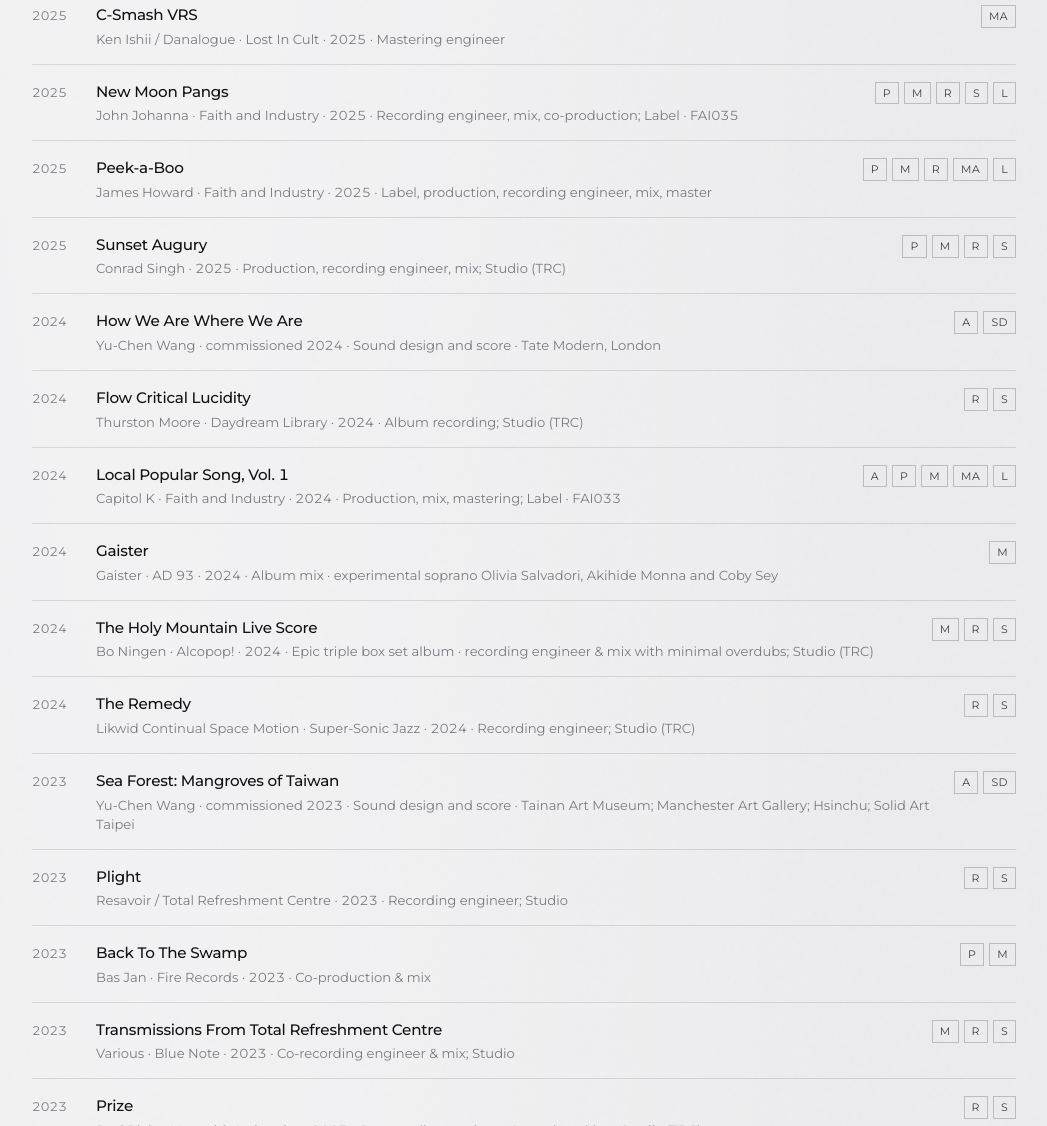
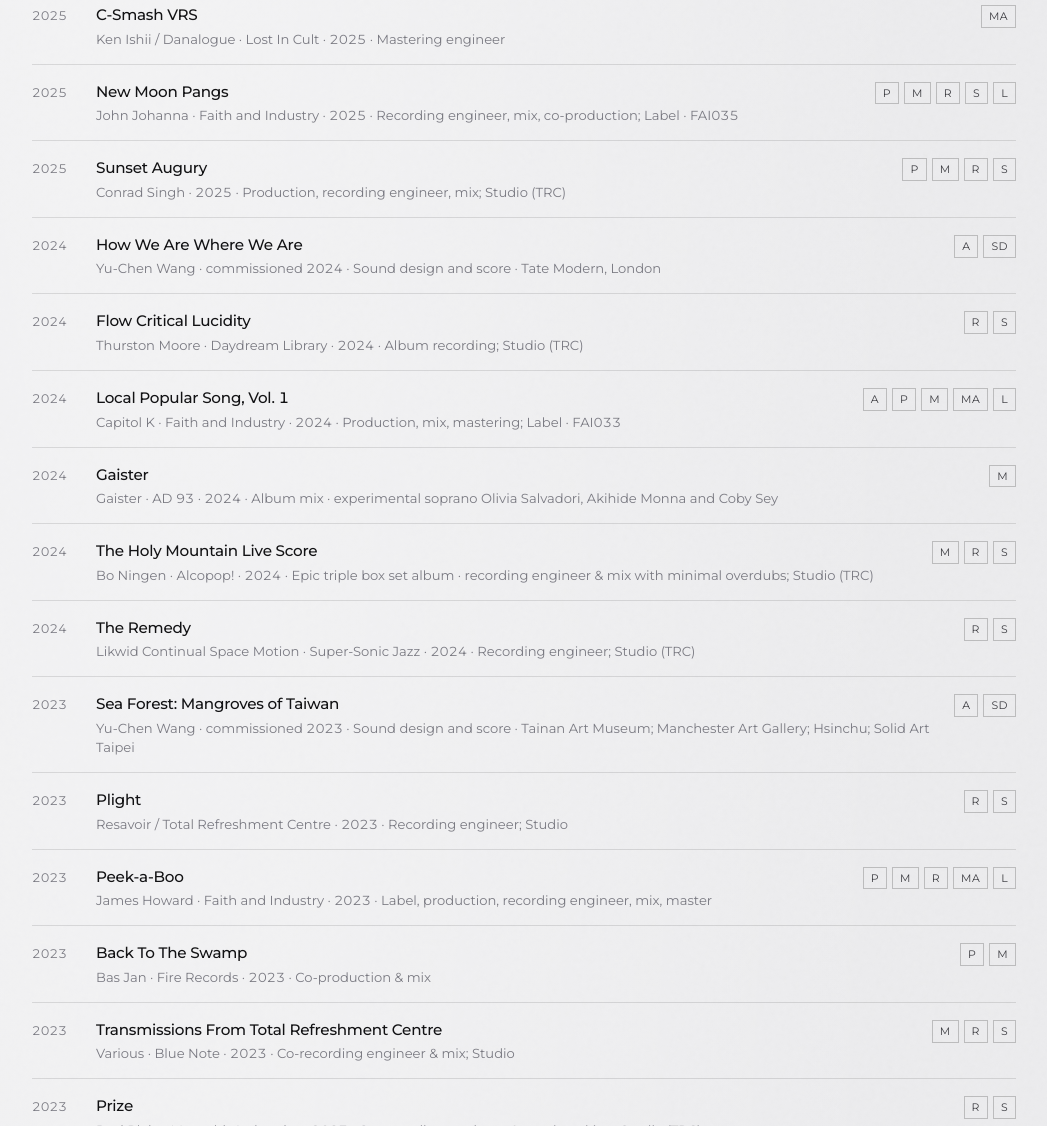
Before and after one commit to faithandindustry/Capitol_K, a plain HTML site: page work.html in a window 1280 px wide. Shown: the part 1689-2815 px from the top of the page, without its empty margins (116-1163 px from the left). Drawn offline with Linux system fonts and the light colour scheme.

Commit message:
Refactor credits section in work.html
Removed duplicate credit section for 'Peek-a-Boo' and updated its details.

```diff
--- a/work.html
+++ b/work.html
@@ -207,13 +207,6 @@
             <div class="tags"><span class="tag">P</span><span class="tag">M</span><span class="tag">R</span><span class="tag">S</span><span class="tag">L</span></div>
           </div>
 
-          <div class="credit" data-roles="P M R MA L">
-            <div>
-              <div class="credit-title">Peek-a-Boo</div>
-              <div class="credit-meta">James Howard · Faith and Industry · 2025 · Label, production, recording engineer, mix, master</div>
-            </div>
-            <div class="tags"><span class="tag">P</span><span class="tag">M</span><span class="tag">R</span><span class="tag">MA</span><span class="tag">L</span></div>
-          </div>
 
           <div class="credit" data-roles="P M R S">
             <div>
@@ -285,6 +278,14 @@
               <div class="credit-meta">Resavoir / Total Refreshment Centre · 2023 · Recording engineer; Studio</div>
             </div>
             <div class="tags"><span class="tag">R</span><span class="tag">S</span></div>
+          </div>
+
+          <div class="credit" data-roles="P M R MA L">
+            <div>
+              <div class="credit-title">Peek-a-Boo</div>
+              <div class="credit-meta">James Howard · Faith and Industry · 2023 · Label, production, recording engineer, mix, master</div>
+            </div>
+            <div class="tags"><span class="tag">P</span><span class="tag">M</span><span class="tag">R</span><span class="tag">MA</span><span class="tag">L</span></div>
           </div>
 
           <div class="credit" data-roles="P M">
```
